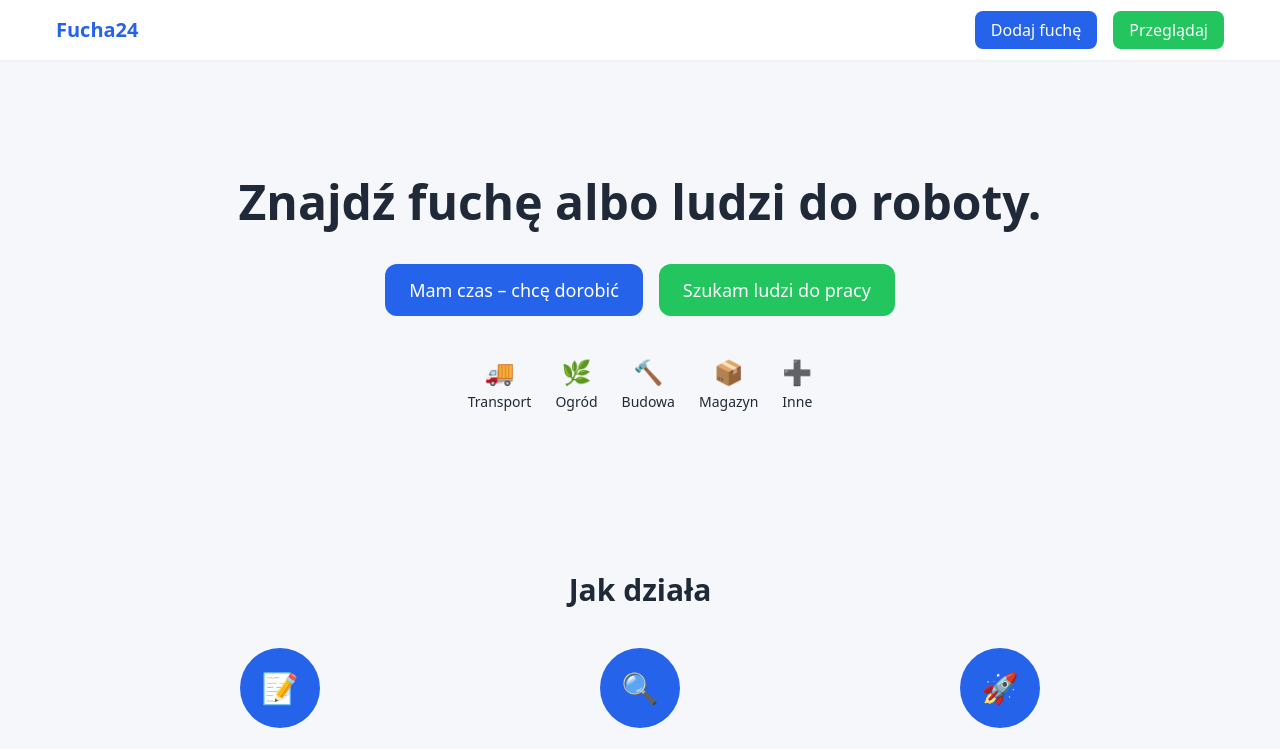
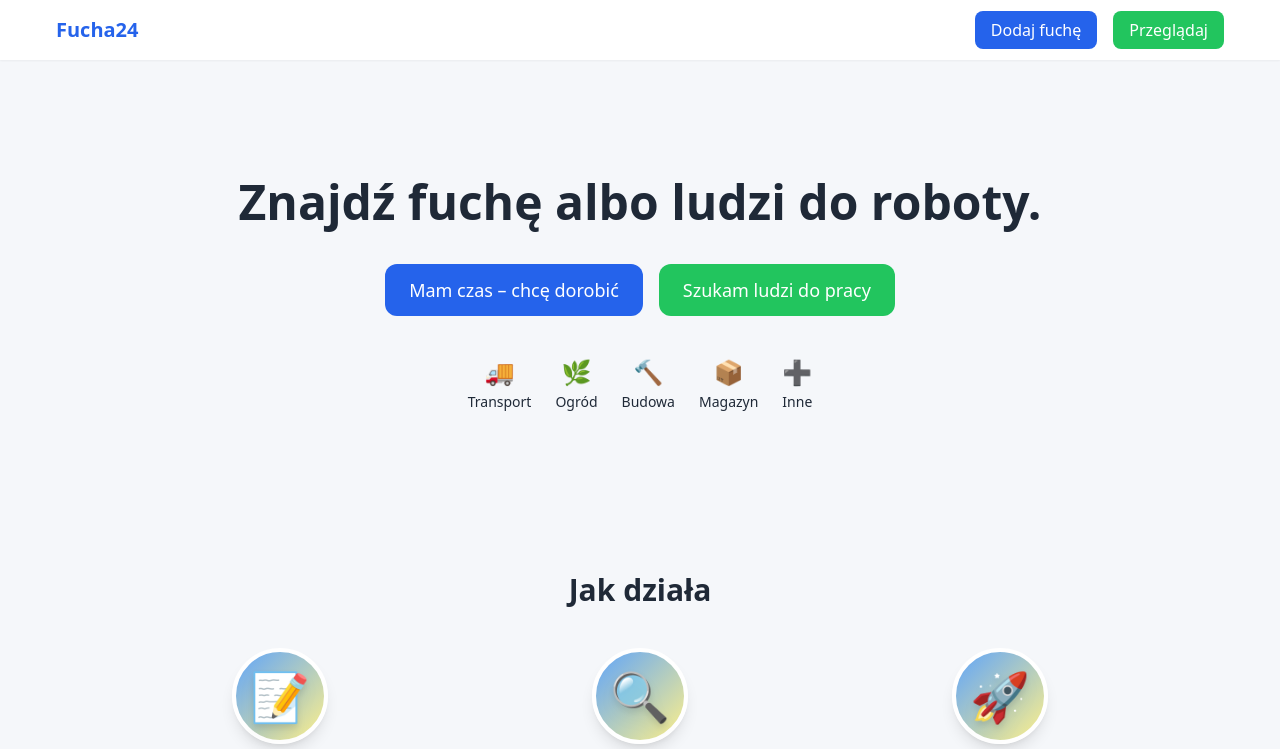
Before and after one commit to TruLab2025/fucha, a Next.js app: page / in a window 1280 px wide. Shown: the top 749 px of the page. Built offline with nearby package versions, Linux system fonts and the light colour scheme; no server answers.

Commit message:
feat: atrakcyjniejsze tła ikon w sekcji Jak działa (gradient, cień, większe emoji)

```diff
--- a/components/HowItWorks.tsx
+++ b/components/HowItWorks.tsx
@@ -29,8 +29,8 @@ export default function HowItWorks() {
       <div className="mt-10 flex flex-col md:flex-row justify-center items-start gap-10">
         {steps.map(step => (
           <div key={step.num} className="flex flex-col items-center max-w-xs text-center">
-            <div className="w-20 h-20 flex items-center justify-center bg-primary text-white rounded-full text-3xl">
-              {step.icon}
+            <div className="w-24 h-24 flex items-center justify-center rounded-full shadow-lg bg-gradient-to-br from-blue-400 via-green-300 to-yellow-200 border-4 border-white">
+              <span className="text-5xl drop-shadow-lg">{step.icon}</span>
             </div>
             <h3 className="mt-4 font-semibold text-lg">{step.title}</h3>
             <p className="mt-2 text-sm text-gray-600">{step.desc}</p>
```
